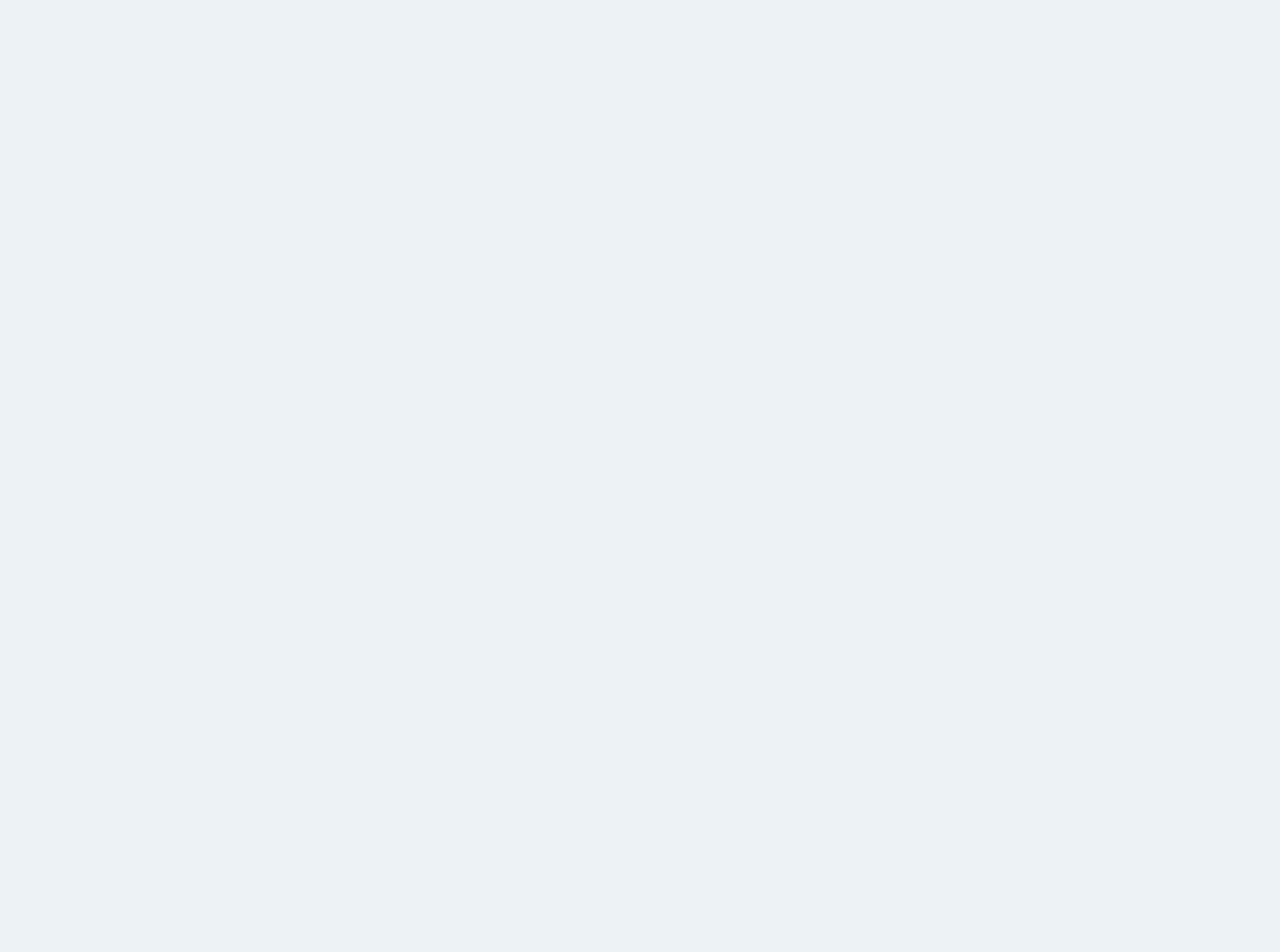
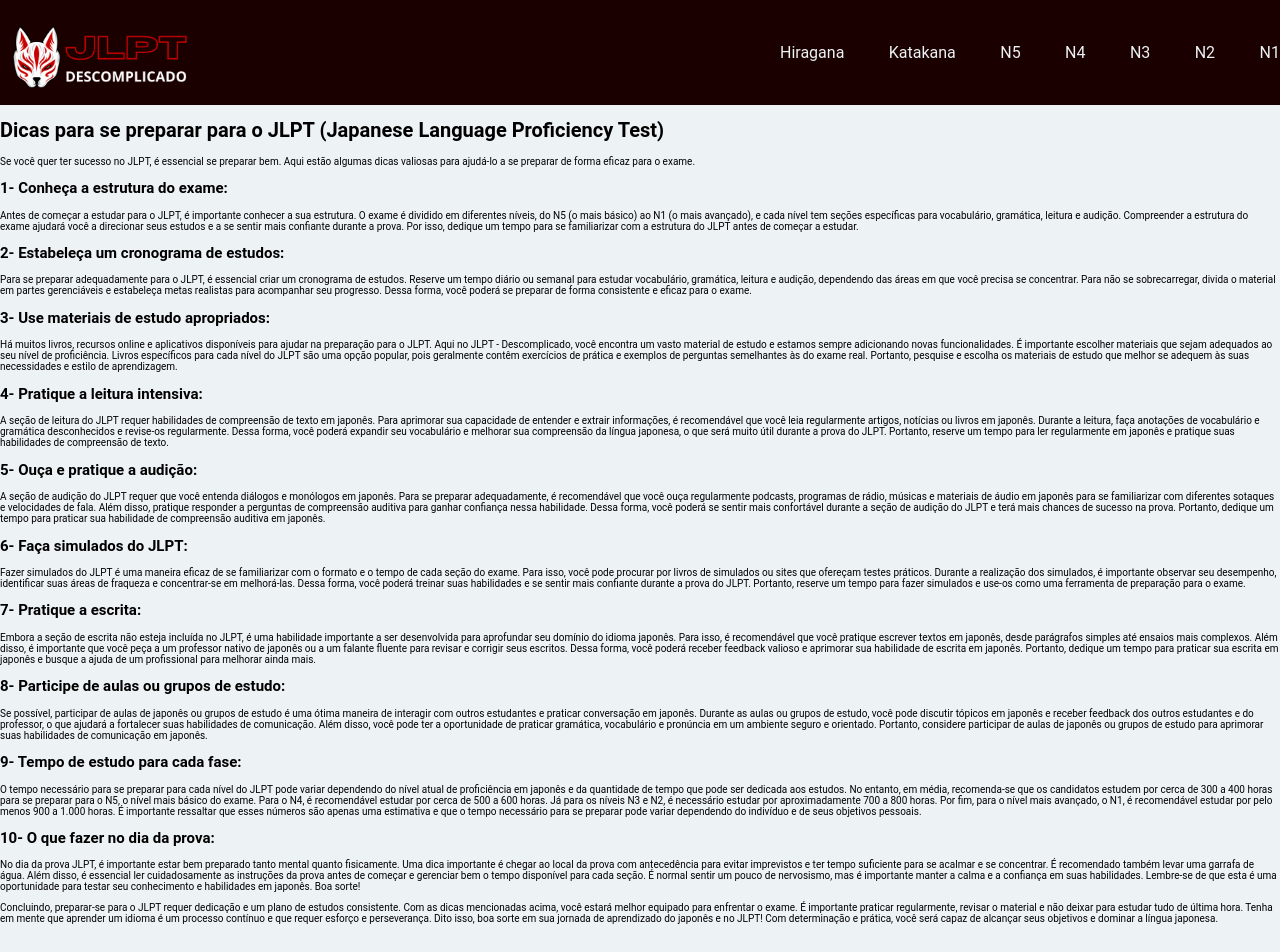
Before and after one commit to karlaoshikawa/JLPT-Descomplicado, a React (Create React App) app in the folder JLPT-descomplicado/: page /como-se-preparar in a window 1280 px wide. Shown: the top 952 px of the page. Before the commit the page ends 800 px from the top, so only its background shows below. Built offline with nearby package versions, Linux system fonts and the light colour scheme.

Commit message:
feat: Pagina de Como se Preparar

```diff
--- a/JLPT-descomplicado/src/App.js
+++ b/JLPT-descomplicado/src/App.js
@@ -7,6 +7,7 @@ import Caracter from './pages/Caracter';
 import AboutJLPT from './pages/AboutJLPT';
 import HowToApply from './pages/HowToApply';
 import JLPTN5 from './pages/JLPTN5';
+import HowToPreparing from './pages/HowToPreparing';
 // import ExerciseRomaji from './components/ExerciseRomaji';
 
 function App() {
@@ -15,6 +16,7 @@ function App() {
       <Route exact path='/'><Home /></Route>
       <Route exact path='/o-que-e-jlpt'><AboutJLPT /></Route>
       <Route exact path='/sobre-o-teste'><HowToApply /></Route>
+      <Route exact path='/como-se-preparar'><HowToPreparing /></Route>
       <Route exact path='/hiragana'><Hiragana /></Route>
       <Route exact path='/hiragana/:caracter'><Caracter /></Route>
       {/* <Route exact path='/hiragana/exercise-kaku'><ExerciseRomaji /></Route> */}
--- a/JLPT-descomplicado/src/components/LinksHome.js
+++ b/JLPT-descomplicado/src/components/LinksHome.js
@@ -5,13 +5,16 @@ import TestDate from "./TestDate";
 export default function LinksHome() {
   return (
     <div className={style.linksHome_container}>
-      <Link to={'/o-que-e-jlpt'}>
-      <p>O que é JLPT?</p>
+      <TestDate />
+      <Link to={"/o-que-e-jlpt"}>
+        <p>O que é JLPT?</p>
       </Link>
-       <Link to={'/sobre-o-teste'}>
-      <p>Sobre o teste</p>
+      <Link to={"/sobre-o-teste"}>
+        <p>Sobre o teste</p>
       </Link>
-      <TestDate />
+      <Link to={"/como-se-preparar"}>
+        <p>Como se preparar</p>
+      </Link>
     </div>
-  )
+  );
 };
--- /dev/null
+++ b/JLPT-descomplicado/src/components/PreparingForJLPT.js
@@ -0,0 +1,155 @@
+import style from "./PreparingForJLPT.module";
+
+export default function PreparingForJLPT() {
+  return (
+    <div className={style.PreparingForJLPT_container}>
+      <h1>
+        Dicas para se preparar para o JLPT (Japanese Language Proficiency Test)
+      </h1>
+      <p>
+        Se você quer ter sucesso no JLPT, é essencial se preparar bem. Aqui
+        estão algumas dicas valiosas para ajudá-lo a se preparar de forma eficaz
+        para o exame.
+      </p>
+
+      <h2>1- Conheça a estrutura do exame:</h2>
+
+      <p>
+        Antes de começar a estudar para o JLPT, é importante conhecer a sua
+        estrutura. O exame é dividido em diferentes níveis, do N5 (o mais
+        básico) ao N1 (o mais avançado), e cada nível tem seções específicas
+        para vocabulário, gramática, leitura e audição. Compreender a estrutura
+        do exame ajudará você a direcionar seus estudos e a se sentir mais
+        confiante durante a prova. Por isso, dedique um tempo para se
+        familiarizar com a estrutura do JLPT antes de começar a estudar.
+      </p>
+
+      <h2>2- Estabeleça um cronograma de estudos:</h2>
+      <p>
+        Para se preparar adequadamente para o JLPT, é essencial criar um
+        cronograma de estudos. Reserve um tempo diário ou semanal para estudar
+        vocabulário, gramática, leitura e audição, dependendo das áreas em que
+        você precisa se concentrar. Para não se sobrecarregar, divida o material
+        em partes gerenciáveis e estabeleça metas realistas para acompanhar seu
+        progresso. Dessa forma, você poderá se preparar de forma consistente e
+        eficaz para o exame.
+      </p>
+
+      <h2>3- Use materiais de estudo apropriados:</h2>
+      <p>
+        Há muitos livros, recursos online e aplicativos disponíveis para ajudar
+        na preparação para o JLPT. Aqui no JLPT - Descomplicado, você encontra
+        um vasto material de estudo e estamos sempre adicionando novas
+        funcionalidades. É importante escolher materiais que sejam adequados ao
+        seu nível de proficiência. Livros específicos para cada nível do JLPT
+        são uma opção popular, pois geralmente contêm exercícios de prática e
+        exemplos de perguntas semelhantes às do exame real. Portanto, pesquise e
+        escolha os materiais de estudo que melhor se adequem às suas
+        necessidades e estilo de aprendizagem.
+      </p>
+
+      <h2>4- Pratique a leitura intensiva:</h2>
+      <p>
+        A seção de leitura do JLPT requer habilidades de compreensão de texto em
+        japonês. Para aprimorar sua capacidade de entender e extrair
+        informações, é recomendável que você leia regularmente artigos, notícias
+        ou livros em japonês. Durante a leitura, faça anotações de vocabulário e
+        gramática desconhecidos e revise-os regularmente. Dessa forma, você
+        poderá expandir seu vocabulário e melhorar sua compreensão da língua
+        japonesa, o que será muito útil durante a prova do JLPT. Portanto,
+        reserve um tempo para ler regularmente em japonês e pratique suas
+        habilidades de compreensão de texto.
+      </p>
+
+      <h2>5- Ouça e pratique a audição:</h2>
+      <p>
+        A seção de audição do JLPT requer que você entenda diálogos e monólogos
+        em japonês. Para se preparar adequadamente, é recomendável que você ouça
+        regularmente podcasts, programas de rádio, músicas e materiais de áudio
+        em japonês para se familiarizar com diferentes sotaques e velocidades de
+        fala. Além disso, pratique responder a perguntas de compreensão auditiva
+        para ganhar confiança nessa habilidade. Dessa forma, você poderá se
+        sentir mais confortável durante a seção de audição do JLPT e terá mais
+        chances de sucesso na prova. Portanto, dedique um tempo para praticar
+        sua habilidade de compreensão auditiva em japonês.
+      </p>
+
+      <h2>6- Faça simulados do JLPT:</h2>
+      <p>
+        Fazer simulados do JLPT é uma maneira eficaz de se familiarizar com o
+        formato e o tempo de cada seção do exame. Para isso, você pode procurar
+        por livros de simulados ou sites que ofereçam testes práticos. Durante a
+        realização dos simulados, é importante observar seu desempenho,
+        identificar suas áreas de fraqueza e concentrar-se em melhorá-las. Dessa
+        forma, você poderá treinar suas habilidades e se sentir mais confiante
+        durante a prova do JLPT. Portanto, reserve um tempo para fazer simulados
+        e use-os como uma ferramenta de preparação para o exame.
+      </p>
+
+      <h2>7- Pratique a escrita:</h2>
+      <p>
+        Embora a seção de escrita não esteja incluída no JLPT, é uma habilidade
+        importante a ser desenvolvida para aprofundar seu domínio do idioma
+        japonês. Para isso, é recomendável que você pratique escrever textos em
+        japonês, desde parágrafos simples até ensaios mais complexos. Além
+        disso, é importante que você peça a um professor nativo de japonês ou a
+        um falante fluente para revisar e corrigir seus escritos. Dessa forma,
+        você poderá receber feedback valioso e aprimorar sua habilidade de
+        escrita em japonês. Portanto, dedique um tempo para praticar sua escrita
+        em japonês e busque a ajuda de um profissional para melhorar ainda mais.
+      </p>
+
+      <h2>8- Participe de aulas ou grupos de estudo:</h2>
+      <p>
+        Se possível, participar de aulas de japonês ou grupos de estudo é uma
+        ótima maneira de interagir com outros estudantes e praticar conversação
+        em japonês. Durante as aulas ou grupos de estudo, você pode discutir
+        tópicos em japonês e receber feedback dos outros estudantes e do
+        professor, o que ajudará a fortalecer suas habilidades de comunicação.
+        Além disso, você pode ter a oportunidade de praticar gramática,
+        vocabulário e pronúncia em um ambiente seguro e orientado. Portanto,
+        considere participar de aulas de japonês ou grupos de estudo para
+        aprimorar suas habilidades de comunicação em japonês.
+      </p>
+
+      <h2>9- Tempo de estudo para cada fase:</h2>
+      <p>
+        O tempo necessário para se preparar para cada nível do JLPT pode variar
+        dependendo do nível atual de proficiência em japonês e da quantidade de
+        tempo que pode ser dedicada aos estudos. No entanto, em média,
+        recomenda-se que os candidatos estudem por cerca de 300 a 400 horas para
+        se preparar para o N5, o nível mais básico do exame. Para o N4, é
+        recomendável estudar por cerca de 500 a 600 horas. Já para os níveis N3
+        e N2, é necessário estudar por aproximadamente 700 a 800 horas. Por fim,
+        para o nível mais avançado, o N1, é recomendável estudar por pelo menos
+        900 a 1.000 horas. É importante ressaltar que esses números são apenas
+        uma estimativa e que o tempo necessário para se preparar pode variar
+        dependendo do indivíduo e de seus objetivos pessoais.
+      </p>
+
+      <h2>10- O que fazer no dia da prova:</h2>
+      <p>
+        No dia da prova JLPT, é importante estar bem preparado tanto mental
+        quanto fisicamente. Uma dica importante é chegar ao local da prova com
+        antecedência para evitar imprevistos e ter tempo suficiente para se
+        acalmar e se concentrar. É recomendado também levar uma garrafa de água.
+        Além disso, é essencial ler cuidadosamente as instruções da prova antes
+        de começar e gerenciar bem o tempo disponível para cada seção. É normal
+        sentir um pouco de nervosismo, mas é importante manter a calma e a
+        confiança em suas habilidades. Lembre-se de que esta é uma oportunidade
+        para testar seu conhecimento e habilidades em japonês. Boa sorte!
+      </p>
+
+      <p>
+        Concluindo, preparar-se para o JLPT requer dedicação e um plano de
+        estudos consistente. Com as dicas mencionadas acima, você estará melhor
+        equipado para enfrentar o exame. É importante praticar regularmente,
+        revisar o material e não deixar para estudar tudo de última hora. Tenha
+        em mente que aprender um idioma é um processo contínuo e que requer
+        esforço e perseverança. Dito isso, boa sorte em sua jornada de
+        aprendizado do japonês e no JLPT! Com determinação e prática, você será
+        capaz de alcançar seus objetivos e dominar a língua japonesa.
+      </p>
+    </div>
+  );
+}
--- a/JLPT-descomplicado/src/components/TestInformation.module.scss
+++ b/JLPT-descomplicado/src/components/TestInformation.module.scss
@@ -79,9 +79,8 @@
     }
 
     .TestInformation_time {
-      width: 16rem;
+        width: 16rem;
         text-align: center;
-
     }
   }
 }
--- a/JLPT-descomplicado/src/pages/HowToApply.js
+++ b/JLPT-descomplicado/src/pages/HowToApply.js
@@ -1,12 +1,13 @@
 import TestInformation from "../components/TestInformation";
 import Header from "../components/Header";
+import Footer from "../components/Footer";
 
 export default function HowToApply() {
-
   return (
     <>
-    <Header />
-    <TestInformation />
+      <Header />
+      <TestInformation />
+      <Footer />
     </>
-  )
-};
+  );
+}
--- /dev/null
+++ b/JLPT-descomplicado/src/pages/HowToPreparing.js
@@ -0,0 +1,13 @@
+import Footer from "../components/Footer"
+import Header from "../components/Header"
+import PreparingForJLPT from "../components/PreparingForJLPT"
+
+export default function HowToPreparing() {
+  return (
+    <>
+      <Header />
+      <PreparingForJLPT />
+      <Footer />
+    </>
+  )
+}
```
Also changed, not shown: JLPT-descomplicado/src/components/PreparingForJLPT.module.js (added).
